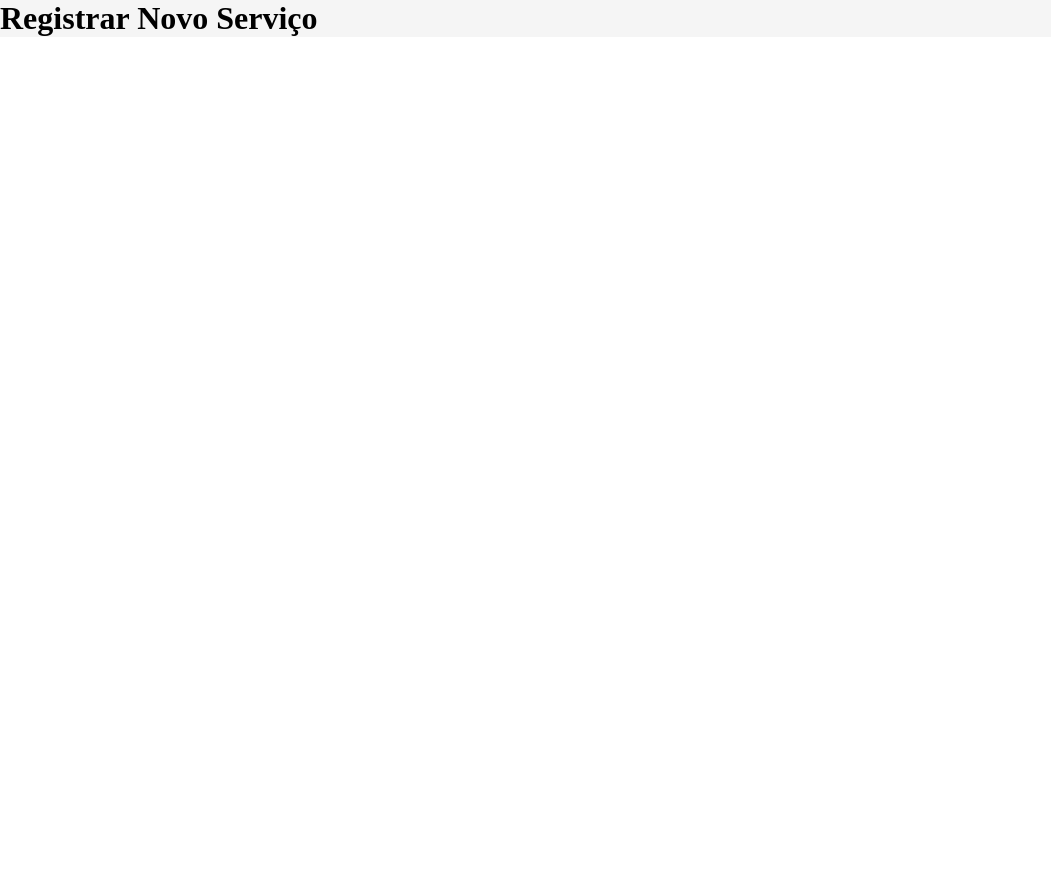
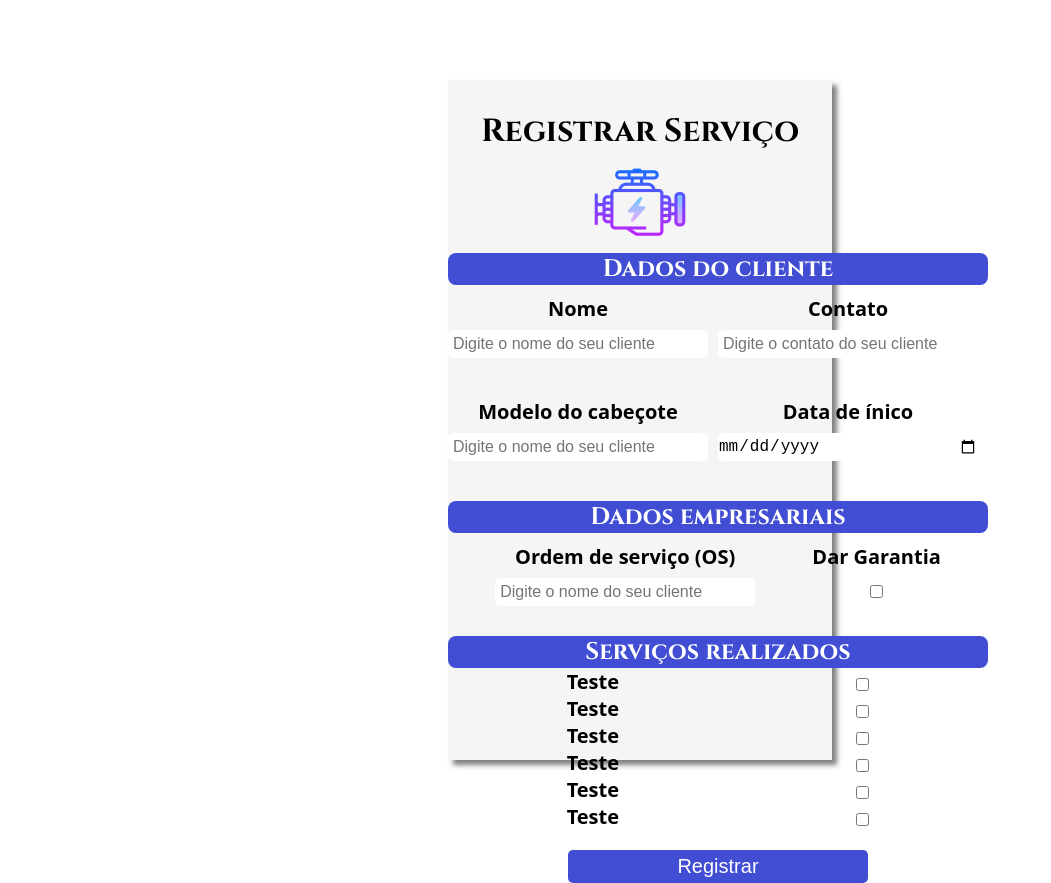
Before and after one commit to HermesonxN/SistemaRetifica-FrontEnd, a React (Vite) app: page /register-service in a window 1280 px wide. Shown: the whole page, without its empty margins (0-1051 px from the left). Before the commit the page ends 800 px from the top, so only its background shows below. Built offline with nearby package versions, Linux system fonts and the light colour scheme.

Commit message:
Feat: Add service form

```diff
--- a/src/components/LoginForm/style.css
+++ b/src/components/LoginForm/style.css
@@ -1,5 +1,3 @@
-@import url('https://fonts.googleapis.com/css2?family=Bebas+Neue&family=Cinzel:wght@400..900&display=swap');
-
 .form-component{
     font-family: 'Cinzel', system-ui, -apple-system, BlinkMacSystemFont, 'Segoe UI', Roboto, Oxygen, Ubuntu, Cantarell, 'Open Sans', 'Helvetica Neue', sans-serif;
     font-weight: 400;
--- a/src/components/RegisterServiceForm/index.jsx
+++ b/src/components/RegisterServiceForm/index.jsx
@@ -1,12 +1,113 @@
 import React from "react";
 import './style.css';
+import motor from "../../assets/img/icons8-motor-100.png"
 
 export default function RegisterServiceForm(){
     return(
         <div className="RegisterServiceForm-component">
-            <h1 className="title-registerForm">Registrar Novo Serviço</h1>
+
+            <div className="formRegister-header">
+                <h1 className="form-title">Registrar Serviço</h1>
+                <img src={motor} alt="" className="formRegister-logo" />
+            </div>
+
             <form className="form-register">
 
+                <div className="Registersub-titles">
+                    <h2>Dados do cliente</h2>
+                </div>
+
+                <div className="data-client-div main-div">
+                    <div className="input-div">
+                        <label htmlFor="user" className="form-label">Nome</label>
+                        <input
+                            type="text"
+                            className="form-field"
+                            placeholder="Digite o nome do seu cliente"
+                            required
+                        />
+                    </div>
+
+                    <div className="input-div">
+                        <label htmlFor="password" className="form-label">Contato</label>
+                        <input
+                            type="text"
+                            className="form-field"
+                            placeholder="Digite o contato do seu cliente"
+                            required
+                        />
+                    </div>
+                </div>
+
+                <div className="data-motor-div main-div">
+                    <div className="input-div">
+                        <label htmlFor="car-model" className="form-label">Modelo do cabeçote</label>
+                        <input
+                            type="text"
+                            className="form-field"
+                            placeholder="Digite o nome do seu cliente"
+                            required
+                        />
+                    </div>
+
+                    <div className="input-div">
+                        <label htmlFor="date" className="form-label">Data de ínico</label>
+                        <input
+                            type="date"
+                            className="form-field"
+                            required
+                        />
+                    </div>
+                </div>
+
+                <div className="Registersub-titles">
+                    <h2>Dados empresariais</h2>
+                </div>
+
+                <div className="data-business-div main-div">
+                    <div className="input-div">
+                        <label htmlFor="car-model" className="form-label">Ordem de serviço (OS)</label>
+                        <input
+                            type="text"
+                            className="form-field"
+                            placeholder="Digite o nome do seu cliente"
+                            required
+                        />
+                    </div>
+
+                    <div className="guarantee-div">
+                        <label htmlFor="" className="form-label">Dar Garantia</label>
+                        <input type="checkbox" className="guarantee-checkbox"/>
+                    </div>
+                </div>
+
+                <div className="Registersub-titles">
+                    <h2>Serviços realizados</h2>
+                </div>
+
+                <div className="data-service-div main-div">
+                    <div className="services-div">
+                        <label htmlFor="" className="form-label checkbox-label">Teste</label>
+                        <label htmlFor="" className="form-label checkbox-label">Teste</label>
+                        <label htmlFor="" className="form-label checkbox-label">Teste</label>
+                        <label htmlFor="" className="form-label checkbox-label">Teste</label>
+                        <label htmlFor="" className="form-label checkbox-label">Teste</label>
+                        <label htmlFor="" className="form-label checkbox-label">Teste</label>
+                    </div>
+
+                    <div className="services-div">
+                        <input type="checkbox" className="checkbox cb-first"/>
+                        <input type="checkbox" className="checkbox"/>
+                        <input type="checkbox" className="checkbox"/>
+                        <input type="checkbox" className="checkbox"/>
+                        <input type="checkbox" className="checkbox"/>
+                        <input type="checkbox" className="checkbox"/>
+                    </div>
+                </div>
+
+                <div className="formRegister-button">
+                    <button type="submit" className="formRegister-btn">Registrar</button>
+                </div>
             </form>
         </div>
     )
--- a/src/components/RegisterServiceForm/style.css
+++ b/src/components/RegisterServiceForm/style.css
@@ -1,3 +1,147 @@
+/* Component */
 .RegisterServiceForm-component{
-    background-color: #f5f5f5;
+    font-family: 'Cinzel', system-ui, -apple-system, BlinkMacSystemFont, 'Segoe UI', Roboto, Oxygen, Ubuntu, Cantarell, 'Open Sans', 'Helvetica Neue', sans-serif;
+    font-weight: 400;
+    font-style: normal;
+    background-color: #F5F5F5;
+    display: flex;
+    flex-direction: column;
+    margin-top: 80px;
+    width: 30vw;
+    height: 85vh;
+    box-shadow: 5px 5px 5px 0px rgba(0,0,0,0.5);
+    -webkit-box-shadow: 5px 5px 5px 0px rgba(0,0,0,0.5);
+    -moz-box-shadow: 5px 5px 5px 0px rgba(0,0,0,0.5);
 }
+
+/* Header */
+.formRegister-header{
+    display: flex;
+    flex-direction: column;
+    margin-top: 30px;
+}
+
+/* Main Div´s */
+.data-client-div{
+    display: flex;
+    flex-direction: row;
+    margin-bottom: 30px;
+}
+
+.data-motor-div{
+    display: flex;
+    flex-direction: row;
+    margin-bottom: 40px;
+}
+
+.data-business-div{
+    display: flex;
+    flex-direction: row;
+    margin-bottom: 30px;
+}
+
+.data-service-div{
+    display: flex;
+    flex-direction: row;
+}
+
+.main-div{
+    font-family: system-ui, -apple-system, BlinkMacSystemFont, 'Segoe UI', Roboto, Oxygen, Ubuntu, Cantarell, 'Open Sans', 'Helvetica Neue', sans-serif;
+    font-weight: bold;
+}
+
+/* Labels and Inputs */
+.form-label{
+    font-size: 20px;
+}
+
+.form-field{
+    margin-top: 8px;
+    border: 0;
+    border-radius: 5px;
+    width: 260px;
+    height: 28px;
+    font-size: 16px;
+}
+
+.form-field::placeholder{
+    padding-left: 5px;
+    font-size: 16px;
+}
+
+.guarantee-checkbox{
+    margin-top: 15px;
+}
+
+.checkbox{
+    margin-bottom: 14px;
+}
+
+.cb-first{
+    margin-top: 10px;
+}
+
+/* Sub-div´s */
+.input-div{
+    display: flex;
+    flex-direction: column;
+    margin-top: 10px;
+    margin-right: 10px;
+}
+
+.guarantee-div{
+    display: flex;
+    flex-direction: column;
+    margin-top: 10px;
+}
+
+.Registersub-titles{
+    text-align: center;
+    border-radius: 8px;
+    background-color: #414dd3;
+    color: white;
+}
+
+.services-div{
+    display: flex;
+    flex-direction: column;
+}
+
+/* Button */
+.formRegister-button{
+    display: flex;
+    flex-direction: column;
+    margin-top: 10px;
+}
+
+.formRegister-btn{
+    color: white;
+    font-size: 20px;
+    padding: 5px;
+    width: 300px;
+    border: 0;
+    border-radius: 5px;
+    background-color: #414dd3;
+    transition: 0.3s;
+}
+
+.formRegister-btn:hover{
+    transform: scale(1.05);
+}
+
+.formRegister-btn::before{
+    content: "";
+    background-color: #2F3AB2;
+    display: block;
+    position: absolute;
+    inset: 0;
+    z-index: -1;
+    transition: transform 300ms ease;
+    transform-origin: right;
+    transform: scaleX(0);
+    border-radius: 5px;
+}
+
+.formRegister-btn:hover::before{
+    transform: scaleX(1);
+}
--- a/src/index.css
+++ b/src/index.css
@@ -1,3 +1,5 @@
+@import url('https://fonts.googleapis.com/css2?family=Bebas+Neue&family=Cinzel:wght@400..900&display=swap');
+
 *{
   margin: 0 auto;
   padding: 0;
```
